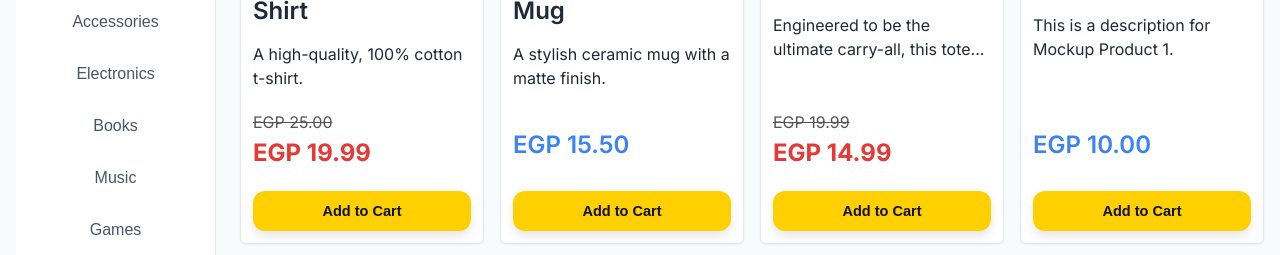
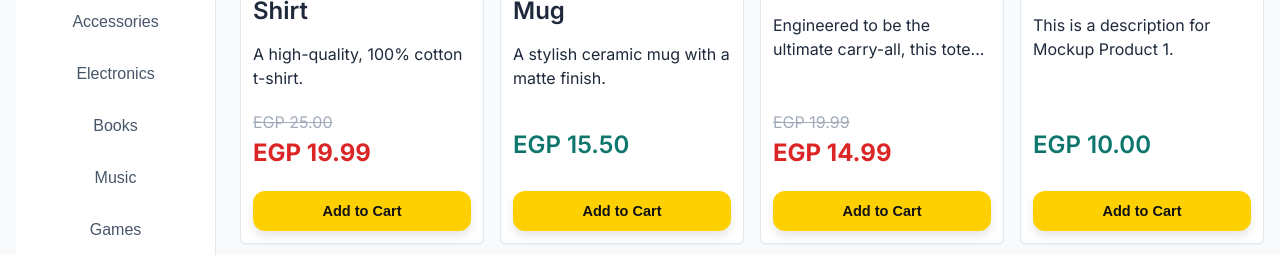
Before and after one commit to aboayman-oss/Sakr-Store, a plain HTML site: page index.html in a window 1280 px wide. Shown: the part 558-813 px from the top of the page. Drawn offline with nearby package versions, Linux system fonts and the light colour scheme.

Commit message:
Refactor price styles for improved contrast and dark mode support

```diff
--- a/css/style.css
+++ b/css/style.css
@@ -11,12 +11,13 @@
 /* Discount price styles */
 .product-original-price {
   text-decoration: line-through;
-  color: #555; /* Change to a darker grey for better contrast */
+  color: var(--price-original);
   font-size: 1rem;
   margin-right: 0.5em;
+  opacity: 0.6;
 }
 .product-discounted-price {
-  color: #e53935;
+  color: var(--price-discount);
   font-weight: 700;
   font-size: 1.5rem; /* Increase font size for prominence */
 }
@@ -42,6 +43,11 @@
   --primary-text: #ffffff;
   --secondary-text: #475569;
 
+  /* Price Colors */
+  --price-regular: #0f766e; /* Teal for regular prices */
+  --price-discount: #dc2626; /* Strong red for discounts */
+  --price-original: #64748b; /* Muted slate for crossed-out prices */
+
   /* Spacing System */
   --space-xs: 0.25rem;
   --space-sm: 0.5rem;
@@ -229,7 +235,7 @@ body.lb-open { overflow: hidden; }
 .product-price {
   font-size: 1.5rem;
   font-weight: 600;
-  color: var(--primary-color);
+  color: var(--price-regular);
 }
 
 .product-description {
@@ -331,6 +337,11 @@ body.lb-open { overflow: hidden; }
   --primary-text: #ffffff;
   --secondary-text: #cbd5e1;
 
+  /* Price Colors - Dark Mode */
+  --price-regular: #14b8a6; /* Brighter teal for dark mode visibility */
+  --price-discount: #f87171; /* Softer red for dark mode */
+  --price-original: #94a3b8; /* Lighter slate for dark mode */
+
   /* Dark mode specific shadows */
   --shadow-sm: 0 1px 2px 0 rgb(0 0 0 / 0.3);
   --shadow-md: 0 4px 6px -1px rgb(0 0 0 / 0.3), 0 2px 4px -2px rgb(0 0 0 / 0.3);
@@ -773,7 +784,7 @@ nav a:hover {
 .product-price {
   font-size: 1.25rem;
   font-weight: 700;
-  color: var(--primary-color);
+  color: var(--price-regular);
   margin-bottom: var(--space-sm);
 }
 
```
